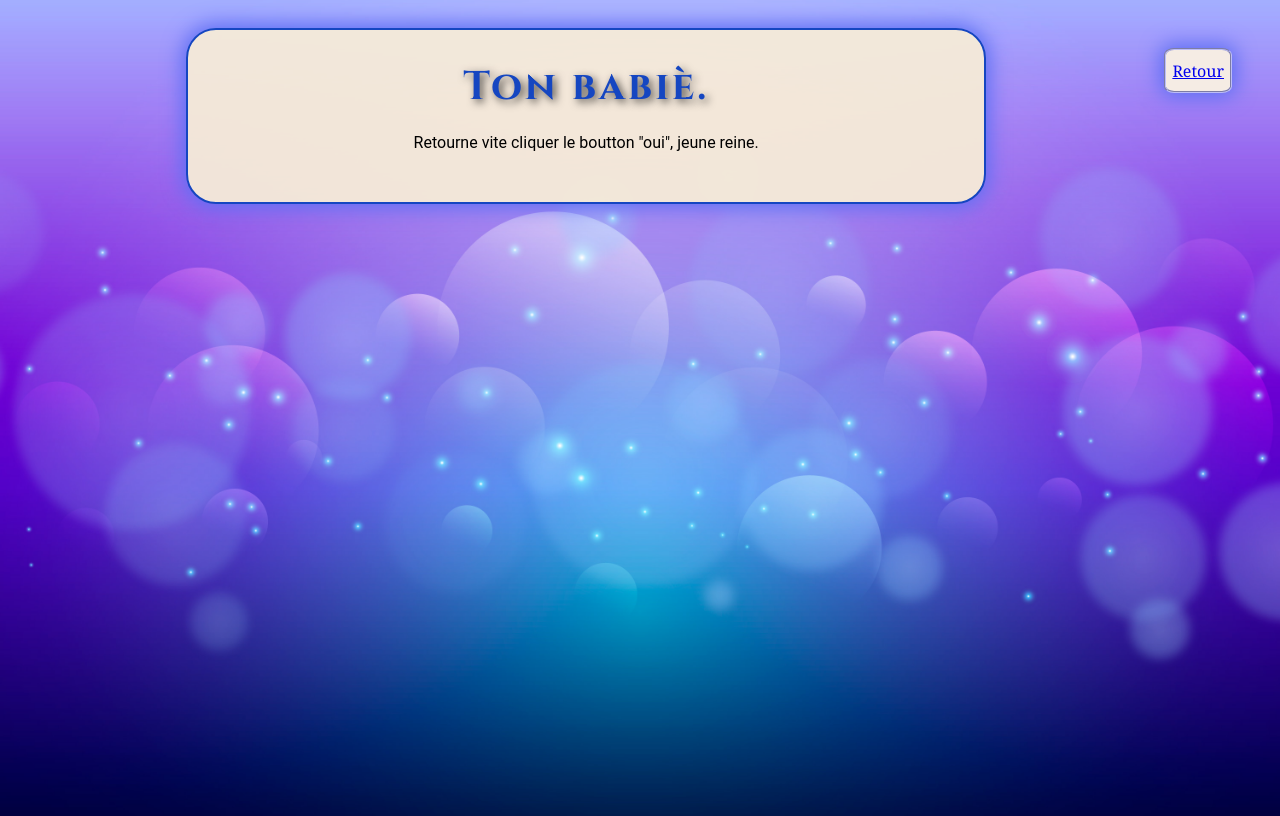
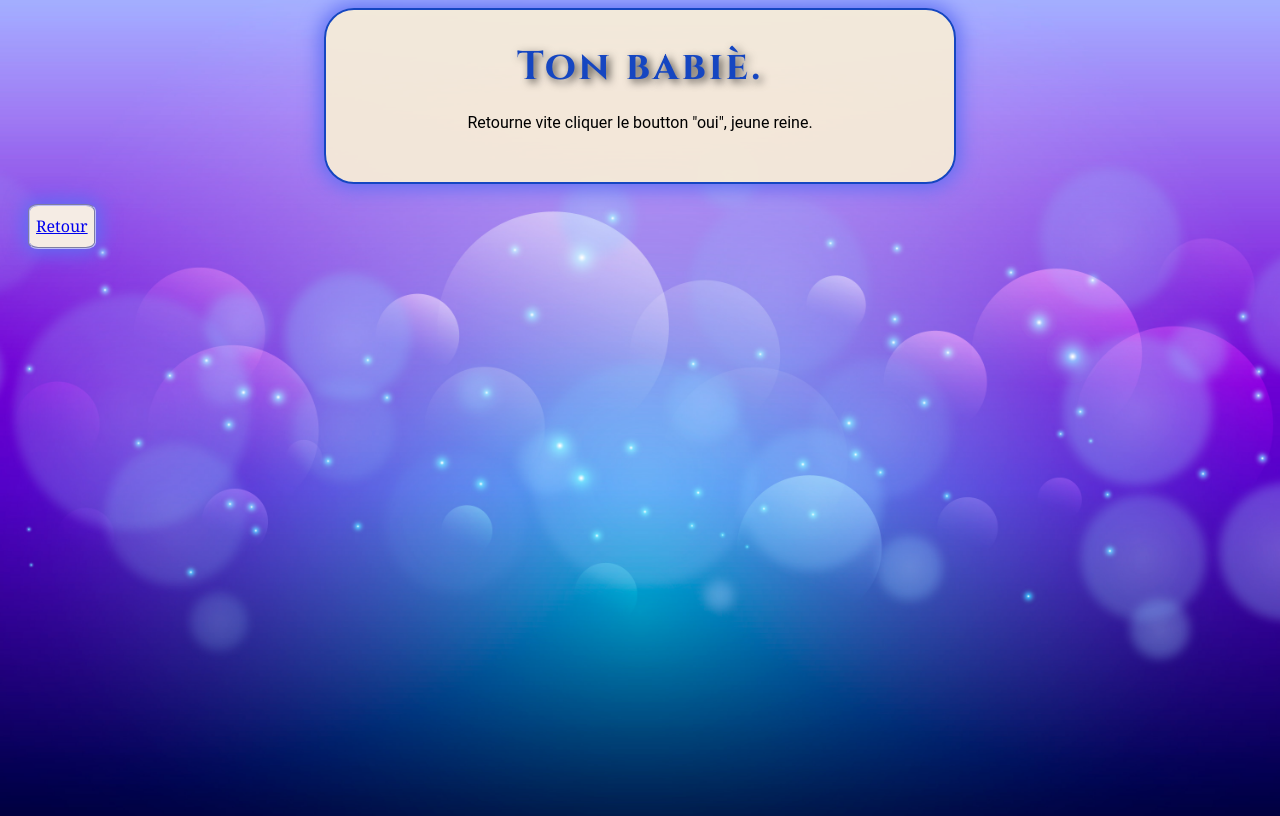
Before and after one commit to calinesdras-pixel/index.html, a plain HTML site: page emma_non.html in a window 1280 px wide. Drawn offline with nearby package versions, Linux system fonts and the light colour scheme.

Commit message:
Update gnon.css

```diff
--- a/gnon.css
+++ b/gnon.css
@@ -19,11 +19,7 @@ body {
     background: url(hbd22.jpg) center/cover;
     font-family: Arimo, sans-serif; /* CORRECTION : ajout de "sans-serif" comme fallback */
     min-height: 100vh;
-    display: flex;                  /* AJOUT : active le centrage flex */
-    justify-content: center;        /* AJOUT : centre main horizontalement */
-    align-items: flex-start;        /* AJOUT : le contenu part du haut */
-    padding: 20px;                  /* AJOUT : marge intérieure sur petits écrans */
-    box-sizing: border-box;         /* AJOUT : inclut le padding dans la largeur totale */
+
 }
 
 
@@ -42,7 +38,7 @@ body {
    ============================================================ */
 main {
     min-height: 50px;
-    width: 90%;                     /* MODIFIÉ : 90% par défaut (mobile-first) */
+    width: 50%;                     /* MODIFIÉ : 90% par défaut (mobile-first) */
     max-width: 800px;               /* AJOUT : limite la largeur sur grands écrans */
     background: rgba(248, 237, 216, 0.932);
     margin: 0 auto;                 /* Centre le bloc si flexbox non supporté */
```
